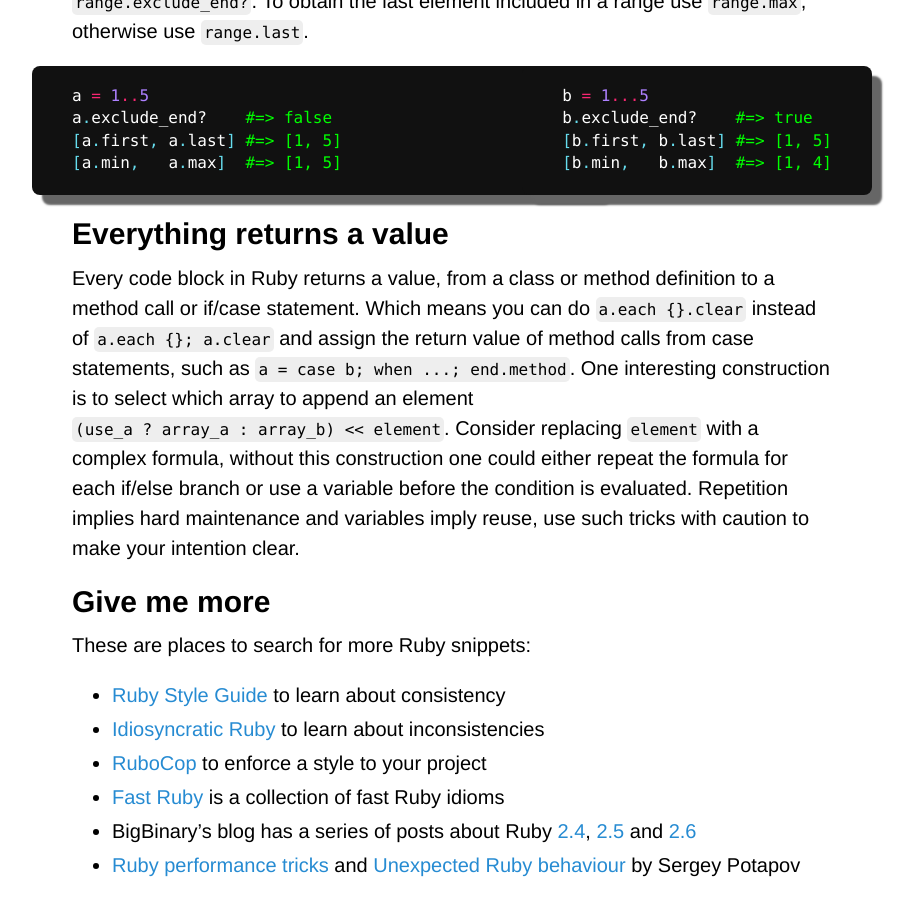
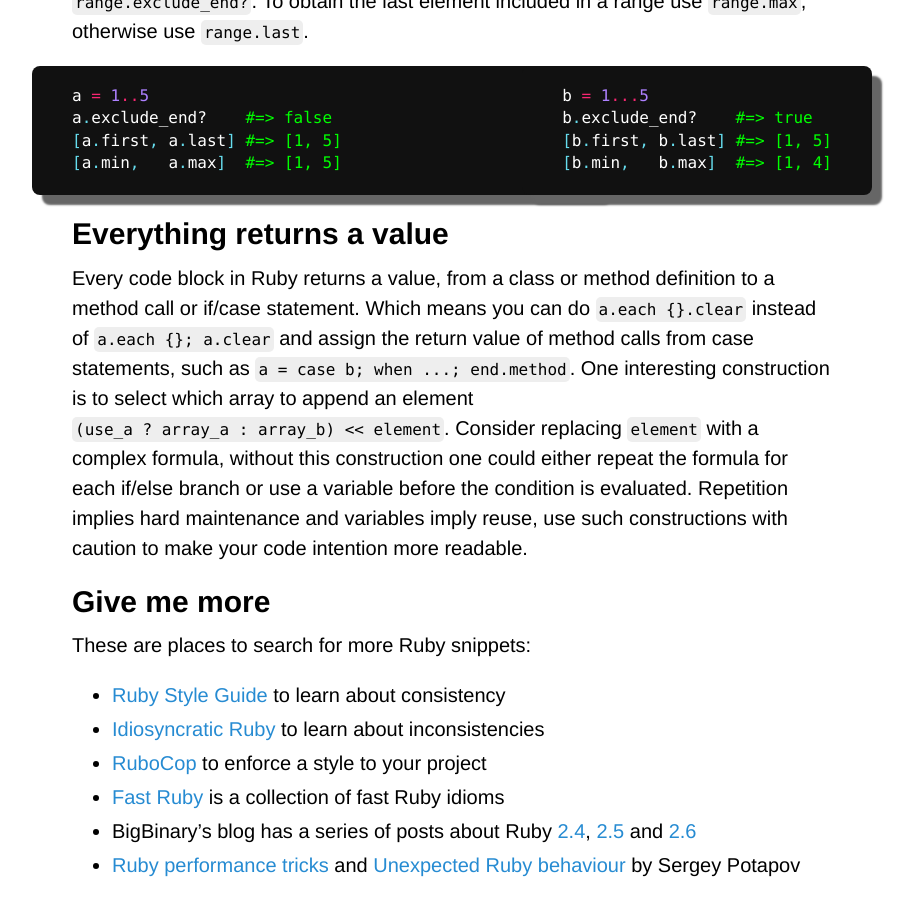
Before and after one commit to Maumagnaguagno/maumagnaguagno.github.io, a Jekyll site: the page built from ruby.md, in a window 1280 px wide and 900 px high, scrolled down 6612 px. Shown: the whole window, without its empty margins (188-1102 px from the left). Built offline with Jekyll 4.4.1, drawn with Linux system fonts in a browser that asks for light colours; our own code applies the rules of GitHub Pages for plain Markdown files.

Commit message:
Modify last sentence of Ruby Everything returns a value section

```diff
--- a/ruby.md
+++ b/ruby.md
@@ -307,7 +307,7 @@ Every code block in Ruby returns a value, from a class or method definition to a
 Which means you can do ``a.each {}.clear`` instead of ``a.each {}; a.clear`` and assign the return value of method calls from case statements, such as ``a = case b; when ...; end.method``.
 One interesting construction is to select which array to append an element ``(use_a ? array_a : array_b) << element``.
 Consider replacing ``element`` with a complex formula, without this construction one could either repeat the formula for each if/else branch or use a variable before the condition is evaluated.
-Repetition implies hard maintenance and variables imply reuse, use such tricks with caution to make your intention clear.
+Repetition implies hard maintenance and variables imply reuse, use such constructions with caution to make your code intention more readable.
 
 ## Give me more
 These are places to search for more Ruby snippets:
```
